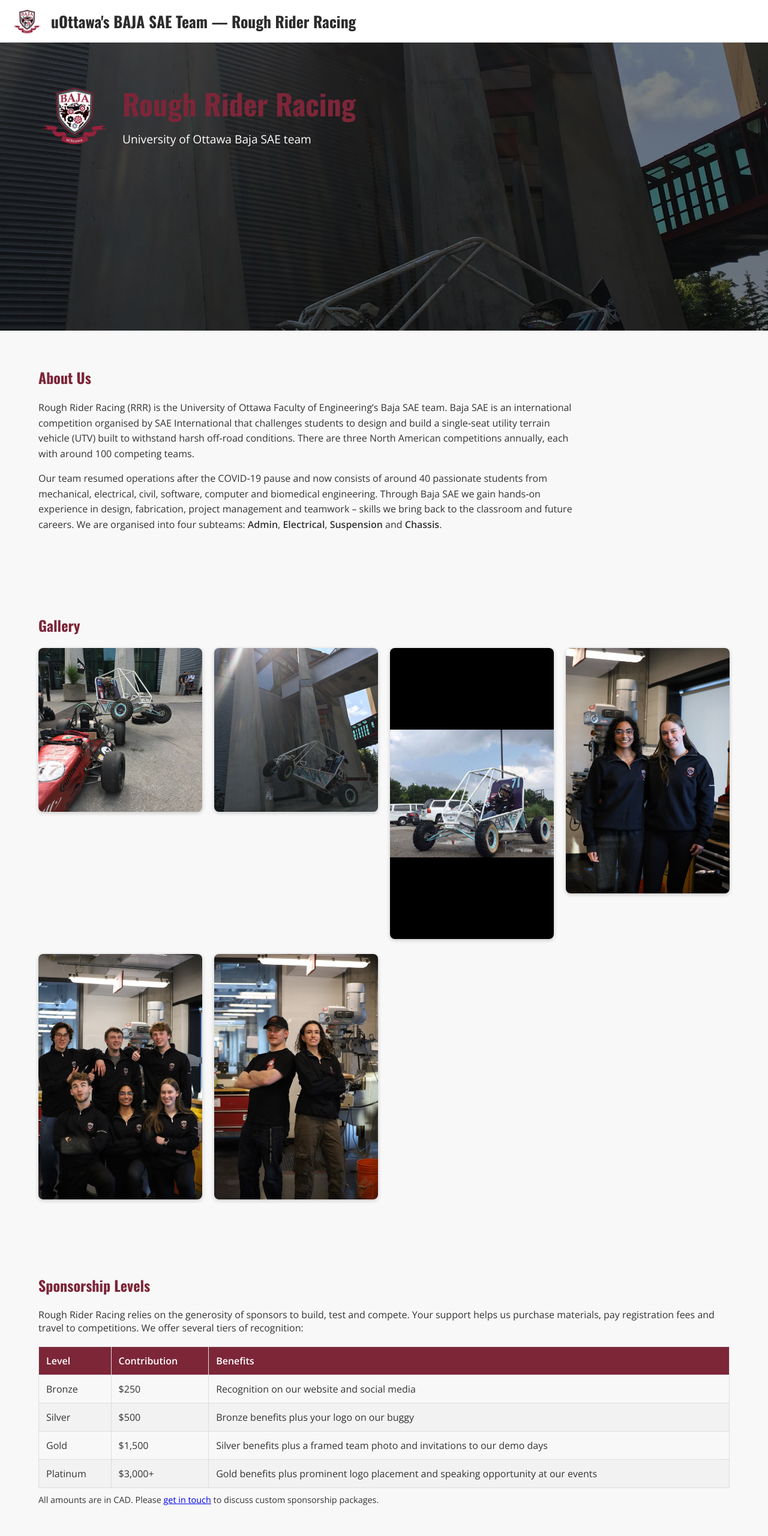
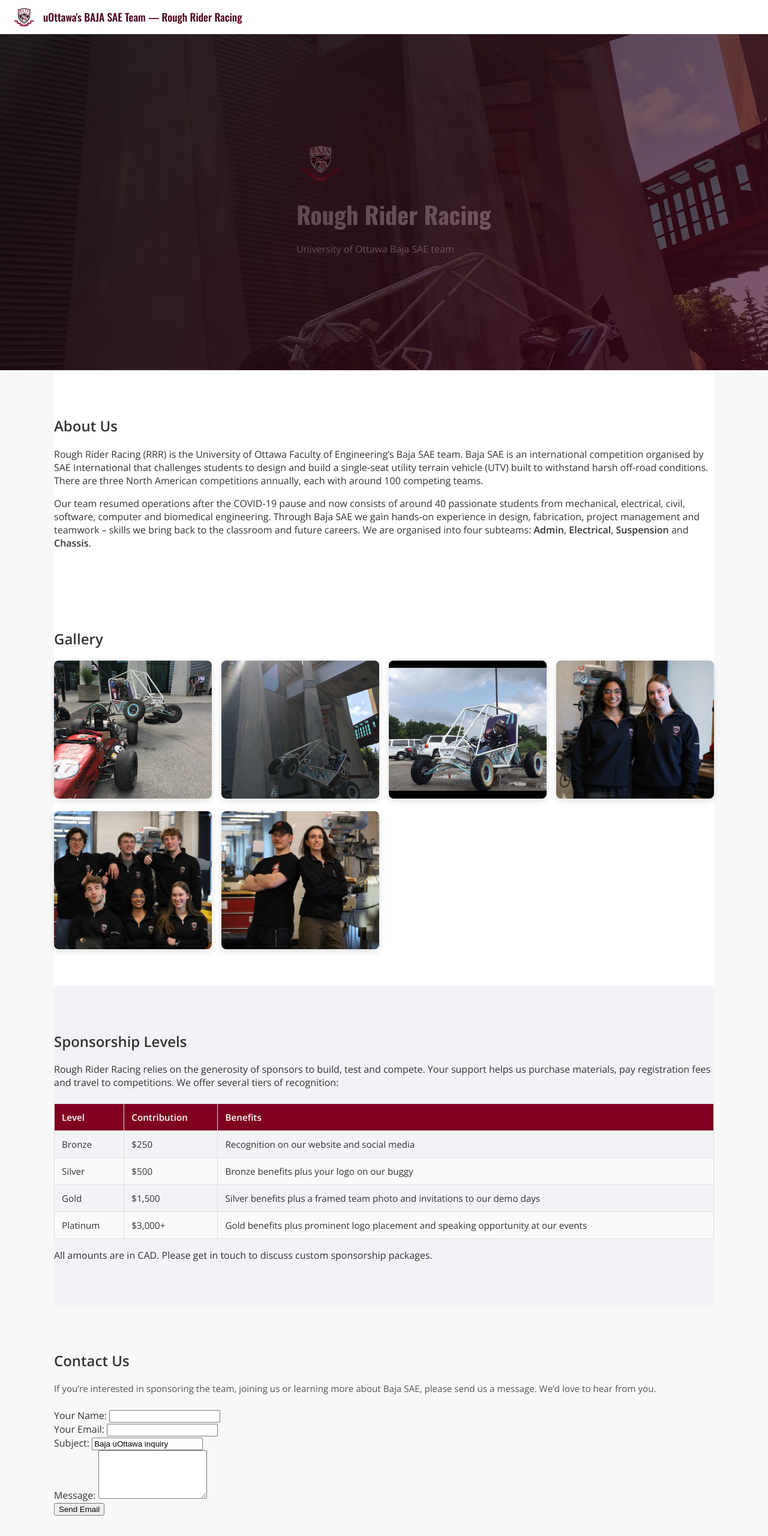
Before and after one commit to BajaUOttawa/baja-site, a plain HTML site: page index.html in a window 1280 px wide. Shown: the top 2560 px of the page at 60% size. Drawn offline with nearby package versions, Linux system fonts and the light colour scheme.

Commit message:
Update style.css

```diff
--- a/style.css
+++ b/style.css
@@ -11,13 +11,13 @@ html, body {
   background-color: #f8f8f8;
 }
 
-/* Top header styles */
+/* Top header (white bar with crest + title) */
 .top-header {
   background-color: #ffffff;
   display: flex;
   align-items: center;
   justify-content: flex-start;
-  padding: 10px 20px;
+  padding: 8px 20px;
   border-bottom: 1px solid #e0e0e0;
   position: sticky;
   top: 0;
@@ -25,175 +25,332 @@ html, body {
 }
 
 .top-header .header-logo {
-  height: 50px;
+  height: 40px;          /* keeps crest about the same height as the text */
   width: auto;
-  margin-right: 15px;
+  margin-right: 12px;
 }
 
 .top-header .header-title {
   font-family: 'Oswald', sans-serif;
-  font-size: 1.6rem;
-  font-weight: 600;
-  color: #2c2c2c;
+  font-size: 1.1rem;
+  font-weight: 500;
+  color: #4b0017;
   margin: 0;
 }
 
 /* Utility classes */
 .container {
   width: 90%;
-  max-width: 1200px;
+  max-width: 1100px;
   margin: 0 auto;
-  padding: 60px 0;
 }
 
-h1, h2 {
-  font-family: 'Oswald', sans-serif;
-  color: #7c2638; /* maroon inspired by uOttawa colours */
-  margin-top: 0;
+a {
+  color: inherit;
+  text-decoration: none;
+}
+
+a:hover {
+  text-decoration: underline;
 }
 
 /* Hero section */
 .hero {
   background: url('BAJAWebsitePic.jpg') center/cover no-repeat;
-  height: 60vh;
   position: relative;
+  color: #fff;
+  min-height: 70vh;
   display: flex;
   align-items: center;
   justify-content: center;
+  text-align: left;
+}
+
+.hero::before {
+  content: "";
+  position: absolute;
+  inset: 0;
+  background: linear-gradient(135deg, rgba(10, 2, 3, 0.8), rgba(75, 0, 23, 0.6));
+}
+
+.hero-inner {
+  position: relative;
+  z-index: 1;
+  width: 100%;
+}
+
+.hero-content {
+  max-width: 650px;
+}
+
+.hero .crest {
+  width: 80px;           /* smaller crest inside hero */
+  max-width: 20vw;
+  margin-bottom: 0.8rem;
+}
+
+.hero h1 {
+  font-family: 'Oswald', sans-serif;
+  font-size: 2.5rem;
+  margin: 0 0 0.5rem;
+}
+
+.hero h2 {
+  font-size: 1.2rem;
+  font-weight: 400;
+  margin: 0 0 1rem;
+}
+
+.hero p {
+  font-size: 1rem;
+  line-height: 1.6;
+  max-width: 550px;
+}
+
+.badges {
+  margin-top: 1rem;
+  display: flex;
+  flex-wrap: wrap;
+  gap: 0.5rem;
+}
+
+.badge {
+  background: rgba(255, 255, 255, 0.12);
+  border-radius: 999px;
+  padding: 0.25rem 0.75rem;
+  font-size: 0.85rem;
+  border: 1px solid rgba(255, 255, 255, 0.2);
+}
+
+/* CTA buttons */
+.cta-buttons {
+  margin-top: 1.5rem;
+  display: flex;
+  flex-wrap: wrap;
+  gap: 0.75rem;
+}
+
+.btn {
+  display: inline-block;
+  padding: 0.6rem 1.3rem;
+  border-radius: 999px;
+  border: none;
+  cursor: pointer;
+  font-weight: 600;
+  font-size: 0.95rem;
+  letter-spacing: 0.03em;
+  background-color: #800020;
   color: #fff;
 }
 
-.hero .overlay {
-  background: rgba(0, 0, 0, 0.5);
-  position: absolute;
-  top: 0;
-  left: 0;
-  right: 0;
-  bottom: 0;
+.btn-secondary {
+  background-color: transparent;
+  border: 1px solid #fff;
 }
 
-.hero .hero-content {
-  position: relative;
-  display: flex;
-  align-items: center;
-  z-index: 1;
+.btn:hover {
+  opacity: 0.9;
 }
 
-.hero .crest {
-  width: 120px;
-  margin-right: 20px;
+/* Section titles */
+.section-title {
+  text-align: center;
+  font-family: 'Oswald', sans-serif;
+  font-size: 2rem;
+  margin-bottom: 0.5rem;
+  color: #4b0017;
 }
 
-.hero .text h1 {
-  font-size: 3rem;
-  margin-bottom: 10px;
-}
-
-.hero .text p {
-  font-size: 1.2rem;
-  margin: 0;
+.section-subtitle {
+  text-align: center;
+  font-size: 0.95rem;
+  color: #666;
+  margin-bottom: 2rem;
 }
 
 /* About section */
-.about p {
-  line-height: 1.6;
-  max-width: 900px;
-  margin-bottom: 1rem;
+.about {
+  padding: 3.5rem 0 2.5rem;
+  background-color: #ffffff;
 }
 
-/* Gallery section */
-.gallery .grid {
+.about-grid {
   display: grid;
-  grid-template-columns: repeat(auto-fit, minmax(250px, 1fr));
-  gap: 20px;
+  grid-template-columns: minmax(0, 2fr) minmax(0, 1.3fr);
+  gap: 2.5rem;
+  align-items: center;
 }
 
-.gallery img {
-  width: 100%;
-  height: auto;
-  border-radius: 8px;
-  box-shadow: 0 2px 6px rgba(0,0,0,0.2);
-  object-fit: cover;
+.about-text p {
+  line-height: 1.7;
+  margin-bottom: 0.9rem;
+  font-size: 0.98rem;
+}
+
+.highlight {
+  color: #800020;
+  font-weight: 600;
+}
+
+.stats {
+  display: flex;
+  flex-wrap: wrap;
+  gap: 1.5rem;
+  margin-top: 1.2rem;
+}
+
+.stat-item {
+  flex: 1 1 120px;
+}
+
+.stat-number {
+  font-size: 1.8rem;
+  font-weight: 700;
+  color: #800020;
+  font-family: 'Oswald', sans-serif;
+}
+
+.stat-label {
+  font-size: 0.85rem;
+  color: #666;
 }
 
 /* Sponsorship section */
+.sponsorship {
+  padding: 3.5rem 0;
+  background-color: #f3f3f7;
+}
+
 .sponsorship table {
   width: 100%;
   border-collapse: collapse;
-  margin-top: 20px;
+  margin-top: 1.5rem;
+  font-size: 0.95rem;
 }
 
-.sponsorship th, .sponsorship td {
+.sponsorship th,
+.sponsorship td {
   border: 1px solid #ddd;
-  padding: 12px;
+  padding: 0.75rem;
   text-align: left;
 }
 
 .sponsorship th {
-  background-color: #7c2638;
+  background-color: #800020;
   color: #fff;
 }
 
-.sponsorship tr:nth-child(even) {
-  background-color: #f2f2f2;
+.sponsorship tr:nth-child(even) td {
+  background-color: #fafafa;
 }
 
-.sponsorship tr:hover {
-  background-color: #e6e6e6;
+.sponsorship-level {
+  font-weight: 600;
 }
 
-.sponsorship .note {
-  margin-top: 10px;
-  font-size: 0.9rem;
+/* Gallery */
+.gallery {
+  padding: 3.5rem 0;
+  background-color: #ffffff;
+}
+
+.gallery .grid {
+  display: grid;
+  grid-template-columns: repeat(auto-fit, minmax(220px, 1fr));
+  gap: 1rem;
+}
+
+.grid-item img {
+  width: 100%;
+  height: 230px;
+  object-fit: cover;
+  border-radius: 8px;
+  box-shadow: 0 4px 12px rgba(0, 0, 0, 0.12);
 }
 
 /* Contact section */
-.contact form {
-  max-width: 700px;
-  margin-top: 20px;
+.contact {
+  padding: 3.5rem 0 4rem;
+  background-color: #f8f8f8;
 }
 
-.contact .form-row {
-  margin-bottom: 15px;
-  display: flex;
-  flex-direction: column;
+.contact-inner {
+  max-width: 650px;
+  margin: 0 auto;
 }
 
-.contact label {
-  margin-bottom: 5px;
-  font-weight: 600;
+.contact p {
+  font-size: 0.95rem;
+  color: #555;
+  margin-bottom: 1.5rem;
 }
 
-.contact input,
-.contact textarea {
-  padding: 10px;
+.contact-form {
+  display: grid;
+  gap: 1rem;
+}
+
+.contact-form label {
+  font-size: 0.85rem;
+  font-weight: 600;
+  margin-bottom: 0.25rem;
+  display: block;
+}
+
+.contact-form input,
+.contact-form textarea {
+  width: 100%;
+  padding: 0.6rem 0.7rem;
+  border-radius: 6px;
   border: 1px solid #ccc;
-  border-radius: 4px;
-  font-size: 1rem;
-  width: 100%;
+  font-family: inherit;
+  font-size: 0.95rem;
   box-sizing: border-box;
 }
 
-.contact button {
-  background-color: #7c2638;
-  color: #fff;
-  border: none;
-  padding: 12px 25px;
-  font-size: 1rem;
-  border-radius: 4px;
-  cursor: pointer;
-  transition: background-color 0.3s ease;
-}
-
-.contact button:hover {
-  background-color: #5e1d2a;
+.contact-form textarea {
+  resize: vertical;
+  min-height: 120px;
 }
 
 /* Footer */
-.footer {
-  background-color: #1a1a1a;
+footer {
+  background-color: #111;
   color: #ccc;
+  padding: 1rem 0;
   text-align: center;
-  padding: 20px 0;
-  font-size: 0.9rem;
+  font-size: 0.8rem;
 }
+
+/* Responsive tweaks */
+@media (max-width: 768px) {
+  .top-header {
+    flex-direction: row;
+    align-items: center;
+  }
+
+  .top-header .header-title {
+    font-size: 0.95rem;
+  }
+
+  .hero {
+    text-align: left;
+    min-height: 60vh;
+  }
+
+  .hero h1 {
+    font-size: 2rem;
+  }
+
+  .hero h2 {
+    font-size: 1rem;
+  }
+
+  .about-grid {
+    grid-template-columns: 1fr;
+  }
+
+  .stats {
+    flex-direction: row;
+  }
+}
```
